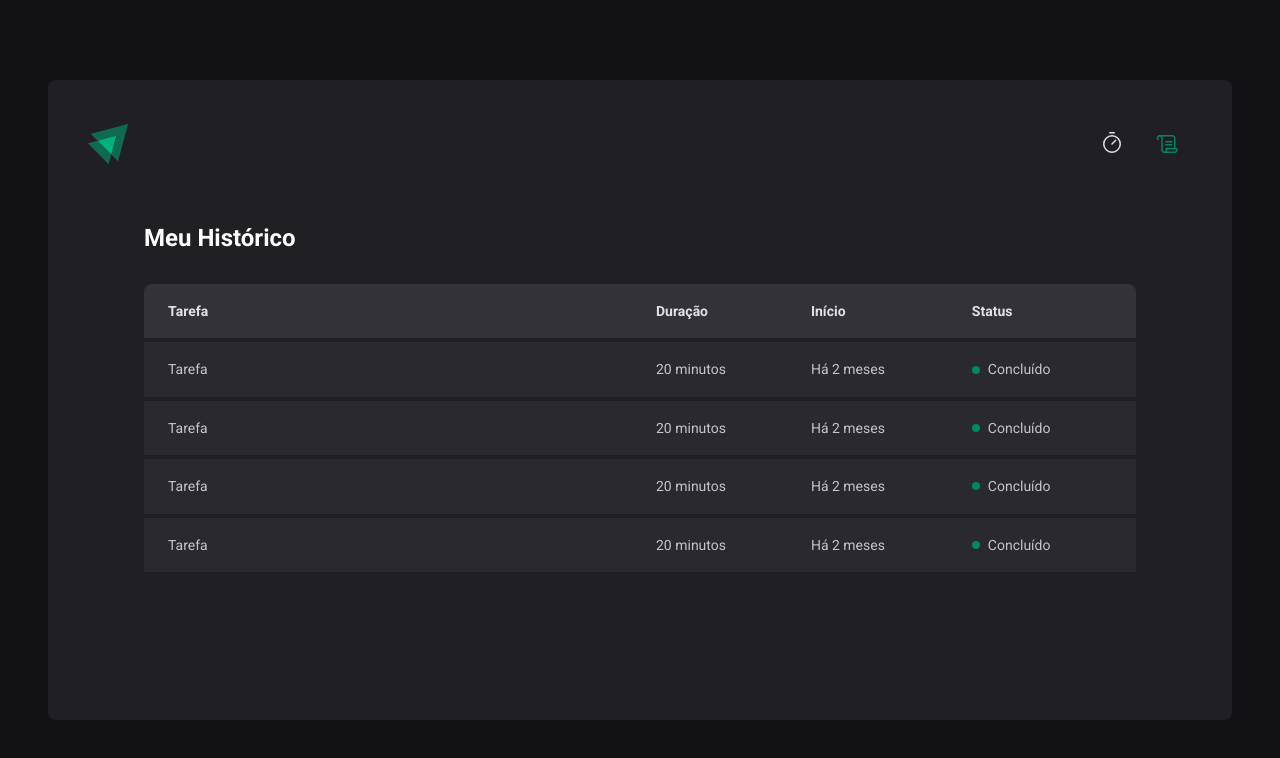
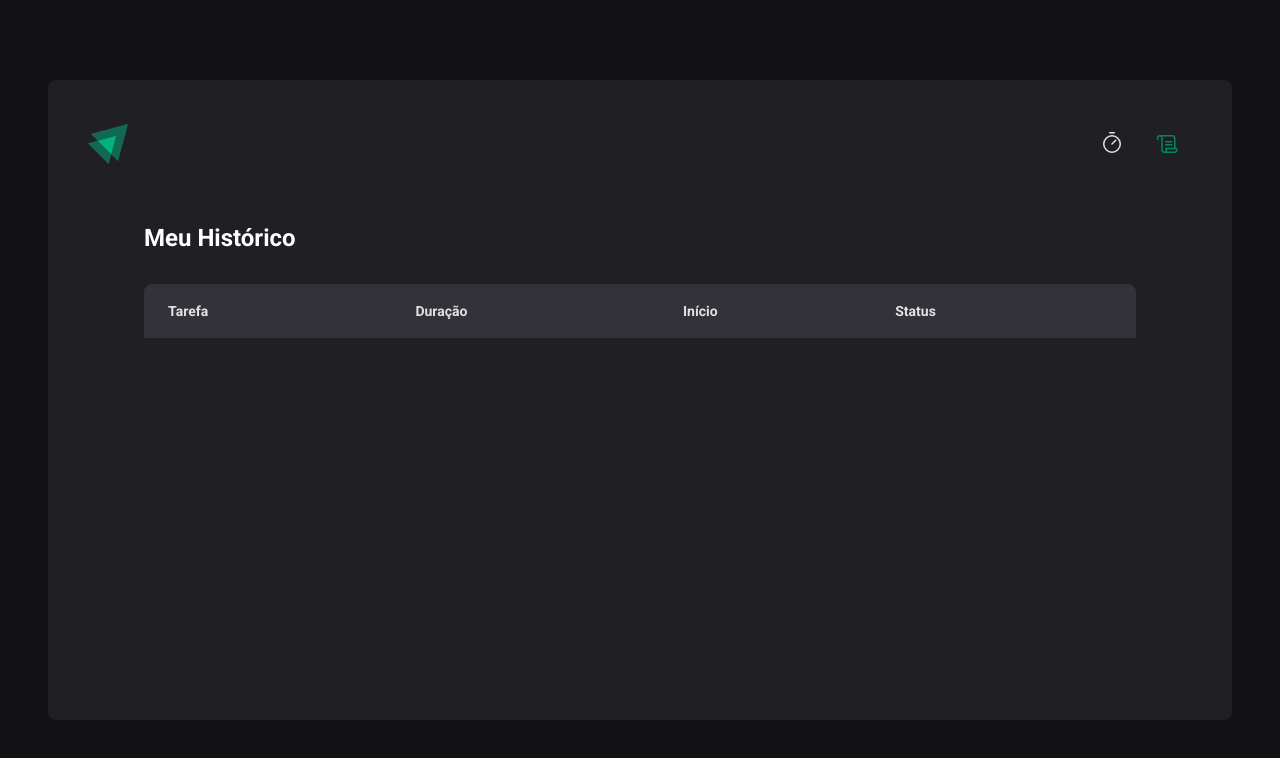
Before and after one commit to edupferraz/Ignite-Timer, a React (Vite) app: page /history in a window 1280 px wide. Shown: the top 758 px of the page. Built offline with nearby package versions, Linux system fonts and the light colour scheme.

Commit message:
Context in React

```diff
--- a/src/App.tsx
+++ b/src/App.tsx
@@ -3,12 +3,15 @@
 import { GlobalStyle } from "./styles/global";
 import { Router } from "./Router";
 import { BrowserRouter } from "react-router-dom";
+import { CyclesContextProvider } from "./contexts/CyclesContext";
 
 export function App() {
   return (
     <ThemeProvider theme={defaultTheme}>
       <BrowserRouter>
-        <Router />
+        <CyclesContextProvider>
+          <Router />
+        </CyclesContextProvider>
       </BrowserRouter>
       <GlobalStyle />
     </ThemeProvider>
--- /dev/null
+++ b/src/contexts/CyclesContext.tsx
@@ -0,0 +1,102 @@
+import { createContext, ReactNode, useState } from "react";
+
+interface CreateCycleData {
+    task: string;
+    minutesAmount: number;
+}
+
+interface Cycle {
+    id: string;
+    task: string;
+    minutesAmount: number
+    startDate: Date
+    interruptedDate?: Date
+    finishedDate?: Date
+}
+
+interface CyclesContextType {
+    cycles: Cycle[];
+    activeCycle: Cycle | undefined;
+    activeCycleId: string | null;
+    amountSecondsPassed: number;
+    markCurrentCycleAsFinished: () => void;
+    setSecondsPassed: (seconds: number) => void;
+    createNewCycle: (data: CreateCycleData) => void;
+    interruptCurrentCycle: () => void;
+}
+
+export const CyclesContext = createContext({} as CyclesContextType)
+
+interface CyclesContextProviderProps {
+    children: ReactNode;
+}
+
+export function CyclesContextProvider({ children }: CyclesContextProviderProps) {
+    const [cycles, setCycles] = useState<Cycle[]>([])
+    const [activeCycleId, setActiveCycleId] = useState<string | null>(null)
+    const [amountSecondsPassed, setAmountSecondsPassed] = useState(0)
+
+    const activeCycle = cycles.find((cycle) => cycle.id === activeCycleId)
+
+    function setSecondsPassed(seconds: number) {
+        setAmountSecondsPassed(seconds);
+    }
+
+    function markCurrentCycleAsFinished() {
+        setCycles((state) => state.map(cycle => {
+            if (cycle.id == activeCycleId) {
+                return {...cycle, finishedDate: new Date}
+            } else {
+                return cycle
+            }
+        }))
+    }
+
+    function createNewCycle(data: CreateCycleData) {
+
+        const id = String(new Date().getTime())
+
+        const newCycle: Cycle = {
+            id: id,
+            task: data.task,
+            minutesAmount: data.minutesAmount,
+            startDate: new Date()
+        }
+
+        setCycles((state) => [...state, newCycle])
+        setActiveCycleId(id)
+        setAmountSecondsPassed(0)
+
+        //reset();
+    }
+
+    function interruptCurrentCycle() {
+
+        setCycles((state) => state.map(cycle => {
+            if (cycle.id == activeCycleId) {
+                return {...cycle, interruptedDate: new Date}
+            } else {
+                return cycle
+            }
+        }))
+
+        setActiveCycleId(null);
+    }
+
+    return (
+        <CyclesContext.Provider
+            value={{
+                cycles,
+                activeCycle,
+                activeCycleId,
+                markCurrentCycleAsFinished,
+                amountSecondsPassed,
+                setSecondsPassed,
+                createNewCycle,
+                interruptCurrentCycle
+            }}>
+
+            {children}
+        </CyclesContext.Provider>
+    )
+}
--- a/src/pages/History/index.tsx
+++ b/src/pages/History/index.tsx
@@ -1,6 +1,12 @@
+import { useContext } from "react";
+import { formatDistanceToNow } from 'date-fns'
+import { ptBR } from 'date-fns/locale/pt-BR'
 import { HistoryContainer, HistoryList, Status } from "./styles";
+import { CyclesContext } from "../../contexts/CyclesContext";
 
 export function History() {
+    const { cycles } = useContext(CyclesContext)
+
     return (
         <HistoryContainer>
             <h1>Meu Histórico</h1>
@@ -16,33 +22,27 @@
                         </tr>
                     </thead>
                     <tbody>
-                        <tr>
-                            <td>Tarefa</td>
-                            <td>20 minutos</td>
-                            <td>Há 2 meses</td>
-                            <td><Status statusColor="green">Concluído</Status></td>
-                        </tr>
+                        {
+                            cycles.map(cycle => {
+                                return(
+                                    <tr key={cycle.id}>
+                                        <td>{cycle.task}</td>
+                                        <td>{cycle.minutesAmount} minutos</td>
+                                        <td>{formatDistanceToNow(cycle.startDate, {
+                                            addSuffix: true,
+                                            locale: ptBR,
+                                        })}</td>
+                                        <td>
+                                            {cycle.finishedDate && <Status statusColor="green">Concluído</Status>}
+                                            {cycle.interruptedDate && <Status statusColor="red">Interrompido</Status>}
+                                            {!cycle.finishedDate && !cycle.interruptedDate && <Status statusColor="yellow">Em Andamento</Status>}
+                                        </td>
+                                    </tr>
+                                )
+                            })
 
-                        <tr>
-                            <td>Tarefa</td>
-                            <td>20 minutos</td>
-                            <td>Há 2 meses</td>
-                            <td><Status statusColor="green">Concluído</Status></td>
-                        </tr>
+                        }
 
-                        <tr>
-                            <td>Tarefa</td>
-                            <td>20 minutos</td>
-                            <td>Há 2 meses</td>
-                            <td><Status statusColor="green">Concluído</Status></td>
-                        </tr>
-
-                        <tr>
-                            <td>Tarefa</td>
-                            <td>20 minutos</td>
-                            <td>Há 2 meses</td>
-                            <td><Status statusColor="green">Concluído</Status></td>
-                        </tr>
                     </tbody>
                 </table>
             </HistoryList>
--- a/src/pages/Home/components/Countdown/index.tsx
+++ b/src/pages/Home/components/Countdown/index.tsx
@@ -1,7 +1,7 @@
 import { useContext, useEffect } from "react";
 import { CountdownContainer, Separator } from "./styles";
 import { differenceInSeconds } from "date-fns";
-import { CyclesContext } from "../..";
+import { CyclesContext } from "../../../../contexts/CyclesContext";
 
 export function Countdown() {
 
--- a/src/pages/Home/components/NewCycleForm/index.tsx
+++ b/src/pages/Home/components/NewCycleForm/index.tsx
@@ -1,7 +1,7 @@
 import { FormContainer, MinutesAmountInput, TaskInput } from "./styles";
 import { useContext } from "react";
-import { CyclesContext } from "../..";
 import { useFormContext } from "react-hook-form";
+import { CyclesContext } from "../../../../contexts/CyclesContext";
 
 export function NewCycleForm() {
 
```
Also changed, not shown: src/pages/Home/index.tsx (+7 -70 lines).
